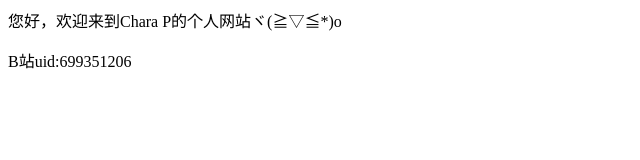
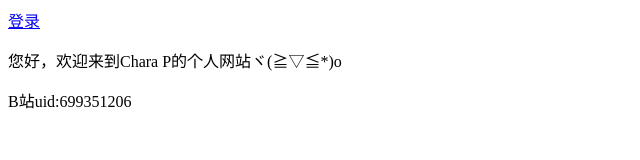
Before and after one commit to OrangeEgg123123/OrangeEgg123123.github.io, a plain HTML site: page index.html in a window 1280 px wide. Shown: the whole page, without its empty margins (0-640 px from the left). Drawn offline with Linux system fonts and the light colour scheme.

Commit message:
Update index.html

```diff
--- a/index.html
+++ b/index.html
@@ -1,2 +1,4 @@
+<a href="login.html">登录</a>
+
 <p>您好，欢迎来到Chara P的个人网站ヾ(≧▽≦*)o</p>
 <p>B站uid:699351206</p>
```
